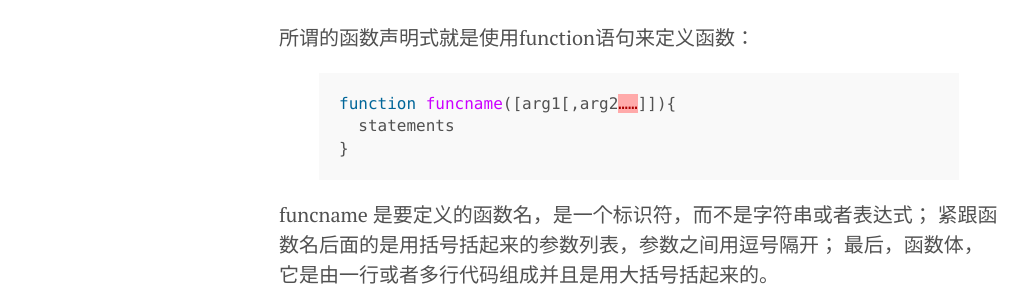
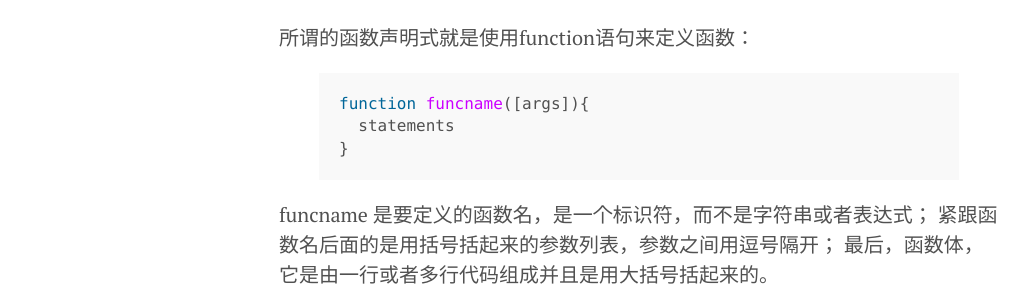
Before and after one commit to hoolev/hoolev.github.com, a Jekyll site: the page built from _posts/2014-10-27-javascript-function.md, in a window 1280 px wide. Shown: the part 367-653 px from the top of the page, without its empty margins (1-1030 px from the left). Built offline with Jekyll 4.4.1, drawn with Linux system fonts in a browser that asks for light colours; Markdown is read by kramdown in place of the engine named in the settings; comment, search, counter and statistics services are not loaded.

Commit message:
Update 2014-10-27-javascript-function.md

```diff
--- a/_posts/2014-10-27-javascript-function.md
+++ b/_posts/2014-10-27-javascript-function.md
@@ -12,7 +12,7 @@ tags:
 所谓的函数声明式就是使用function语句来定义函数：
 
 {% highlight js%}
-function funcname([arg1[,arg2……]]){
+function funcname([args]){
   statements
 }
 {% endhighlight %}
```
